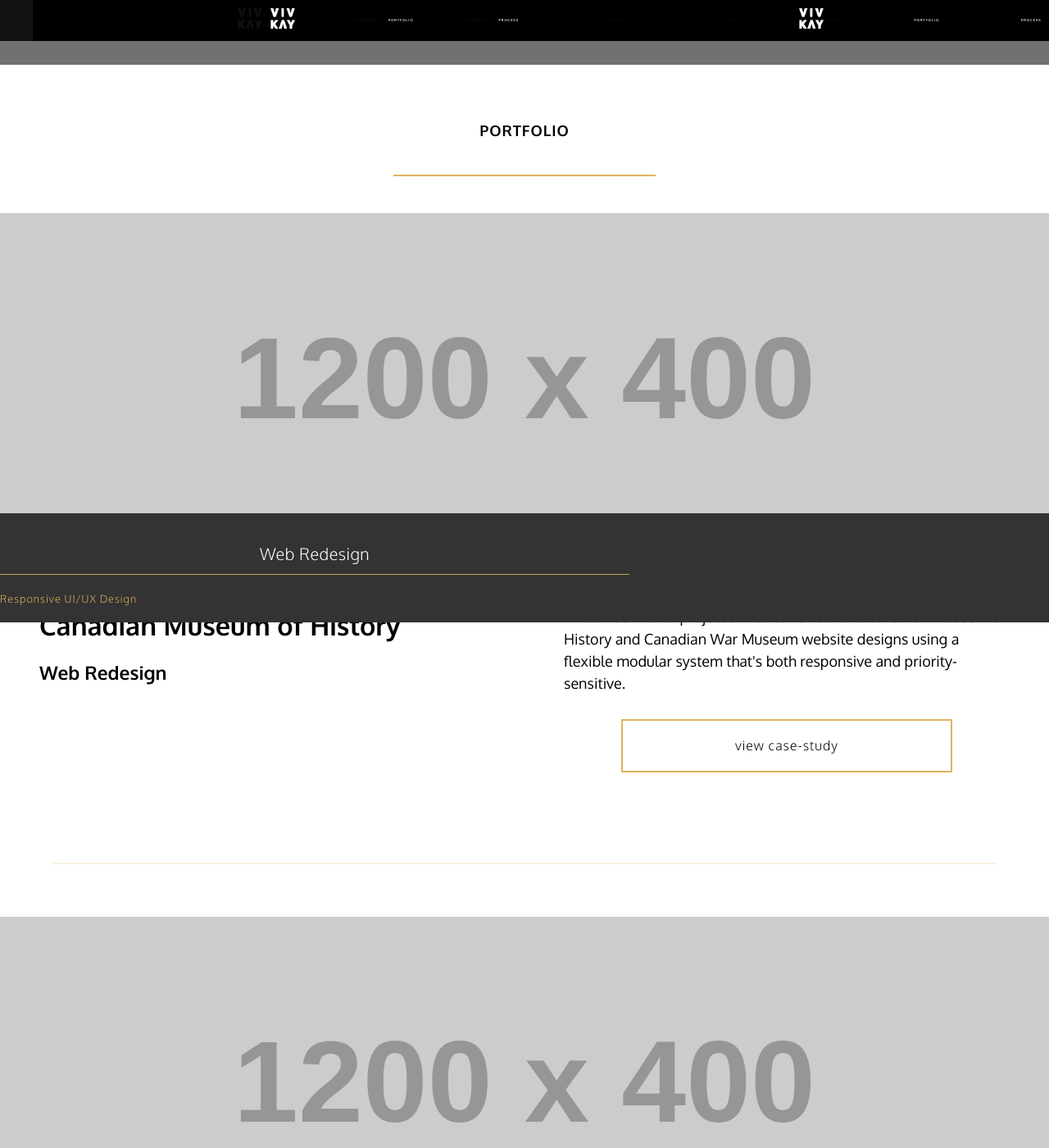
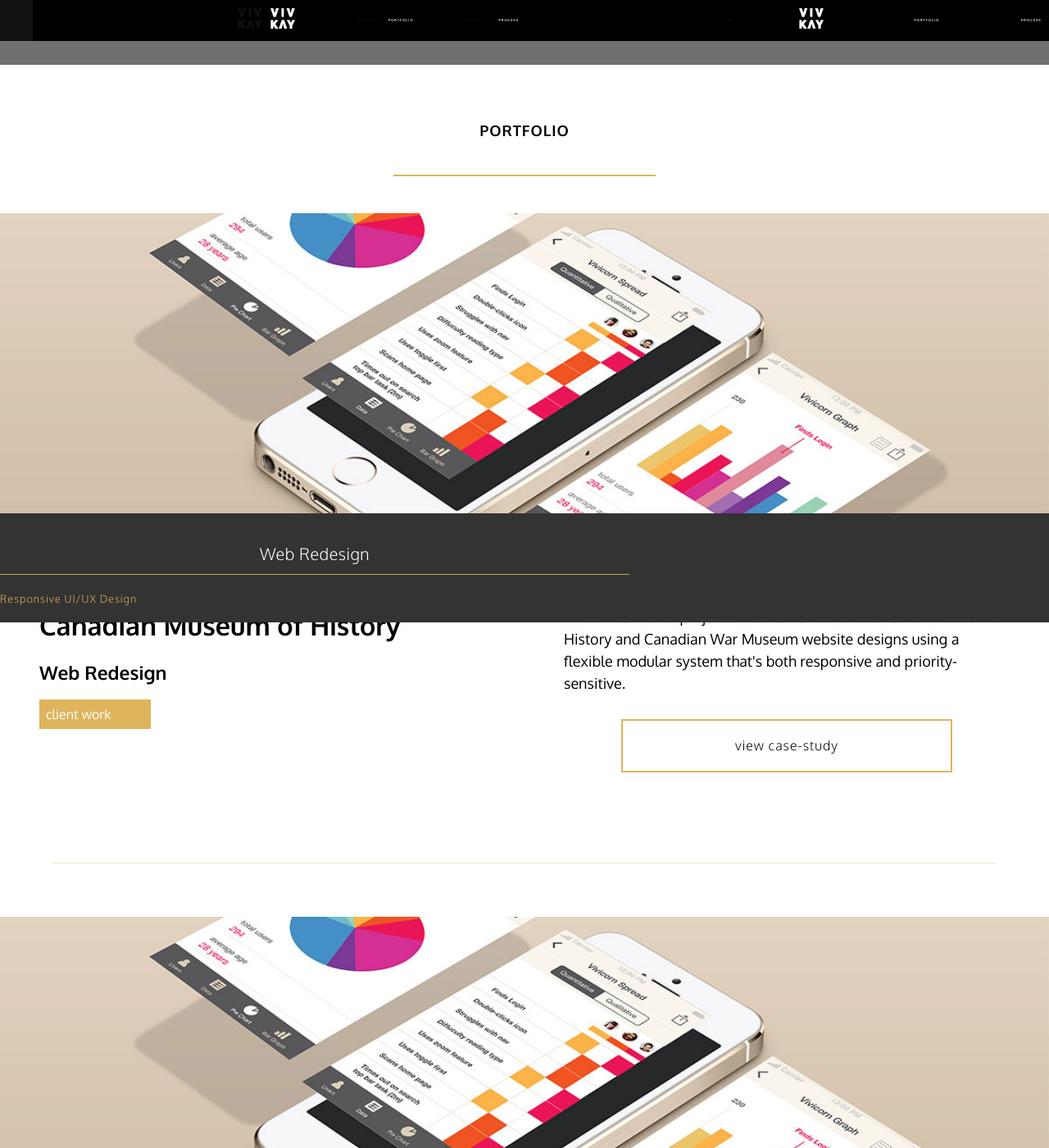
Before and after one commit to vivkay/portfolio-new, a Jekyll site: the page built from index.html, in a window 1280 px wide and 1400 px high, scrolled down 641 px. Shown: the whole window at 82% size. Built offline with Jekyll 4.4.1, drawn with Linux system fonts in a browser that asks for light colours; Markdown is read by kramdown in place of the engine named in the settings; some of the changed text lies outside the part shown.

Commit message:
adds placeholder image (pointer app)

```diff
--- a/css/main.css
+++ b/css/main.css
@@ -638,6 +638,13 @@
     padding: 2rem;
 }
 
+.note {
+    background-color: #dfb45c;
+    color: white;
+    padding: .5rem;
+    width: 25%;
+}
+
 /* this is s size */
 @media only screen and (min-width: 25em) {
 
--- a/index.html
+++ b/index.html
@@ -22,7 +22,7 @@
                 <ul class="clear">
                     <li class="pf-parent">
                         <a href="{{site.baseurl}}/{{project.link}}">
-                            <img class="box" src="http://placehold.it/1200x400" alt="">
+                            <img class="box" src="{{site.baseurl}}/img/{{project.img}}" alt="">
                         </a>
                     </li>
                 </ul>
@@ -32,6 +32,7 @@
                 <div class="unit unit-s-1 unit-m-1-2 unit-l-1-2 unit-xl-1-2 island-2">
                     <h1 class="zetta"> {{project.client}} </h1>
                     <h3> {{project.title}} </h3>
+                    <p class="note">{{project.note}}</p>
                 </div>
                 <div class="unit unit-s-1 unit-m-1-2 unit-l-1-2 unit-xl-1-2 island-2">
                     <p class="mega">{{project.summary}}</p>
```
Also changed, not shown: _posts/portfolio/2015-01-01-sa-posters.md (+2 -1 lines), _posts/portfolio/2015-01-04-pointer-ux-app.md (+2 -1 lines), _posts/portfolio/2015-01-05-explouria-branding-app.md (+2 -1 lines), _posts/portfolio/2015-01-06-cmh-website.md (+2 -1 lines), img/preview-pointer.jpg (added), img/project1.jpg (deleted), img/project2.jpg (deleted), img/project3.jpg (deleted), img/project4.jpg (deleted), img/project5.jpg (deleted), img/project6.jpg (deleted).
